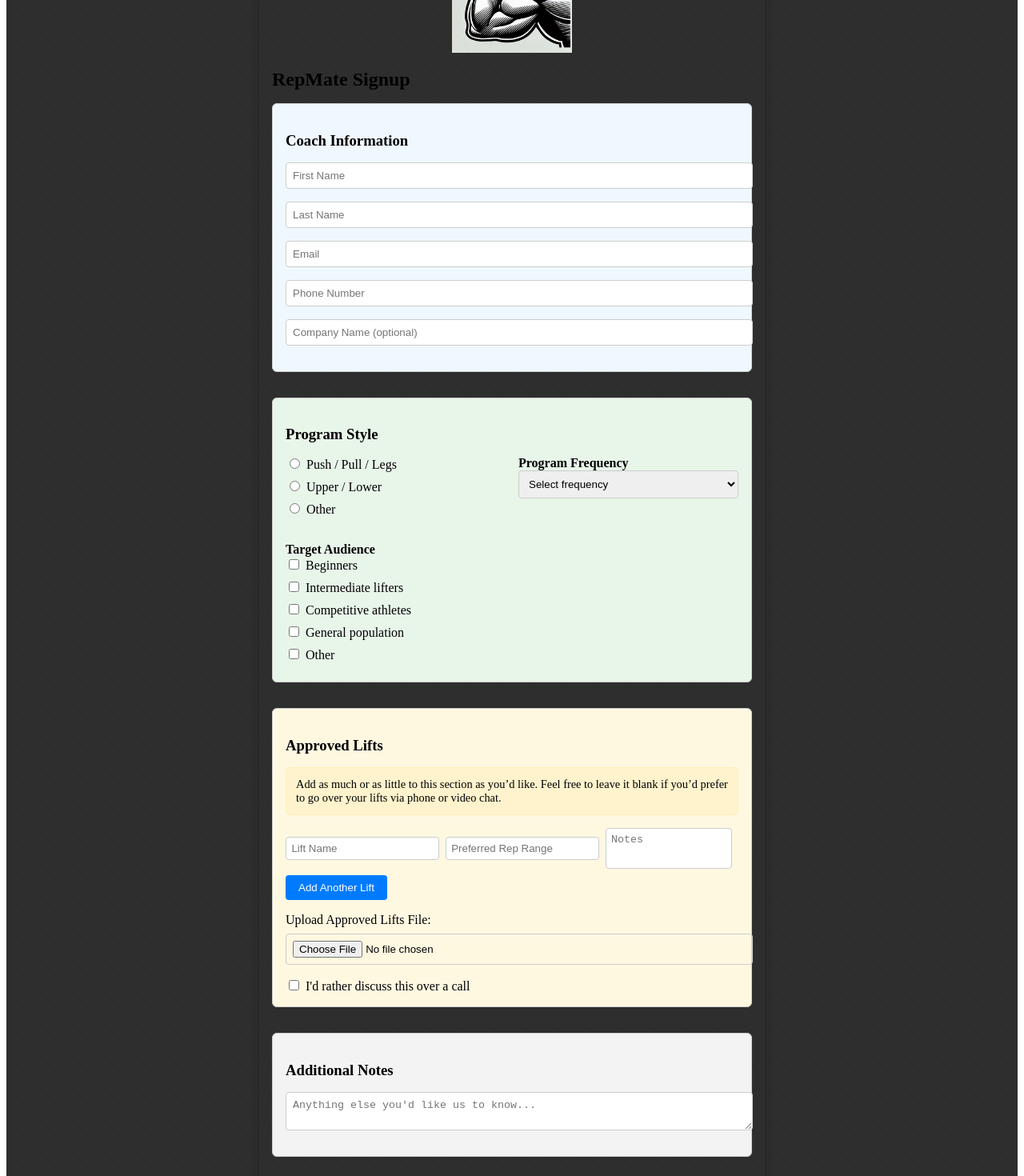
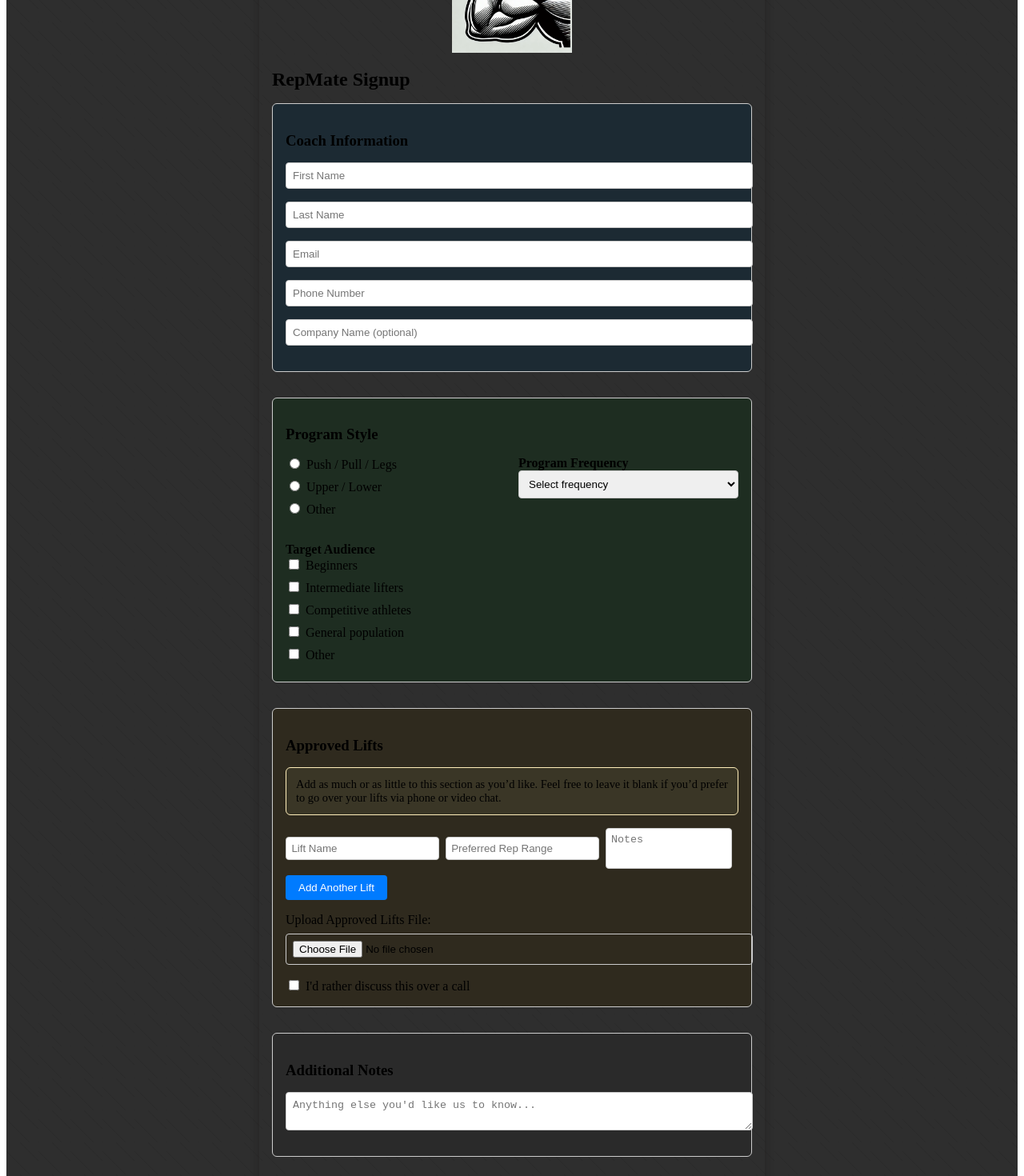
Before and after one commit to FroStatus/RepMate, a React (Create React App) app: page / in a window 1280 px wide. Shown: the part 140-1610 px from the top of the page at 80% size. Built offline with nearby package versions, Linux system fonts and the light colour scheme.

Commit message:
Color changes

```diff
--- a/src/App.js
+++ b/src/App.js
@@ -181,7 +181,7 @@
           padding: "1rem",
           border: "1px solid #ccc",
           borderRadius: "6px",
-          backgroundColor: "#f0f8ff",
+          backgroundColor: "#1c2a33",
         }}
       >
         <h3 style={{ fontWeight: "600", marginBottom: "1rem" }}>
@@ -230,7 +230,7 @@
           padding: "1rem",
           border: "1px solid #ccc",
           borderRadius: "6px",
-          backgroundColor: "#e8f5e9",
+          backgroundColor: "#1e2d21",
         }}
       >
         <h3 style={{ fontWeight: "600", marginBottom: "1rem" }}>
@@ -338,7 +338,7 @@
           padding: "1rem",
           border: "1px solid #ccc",
           borderRadius: "6px",
-          backgroundColor: "#fff8e1",
+          backgroundColor: "#2f2a1e",
         }}
       >
         <h3 style={{ fontWeight: "600", marginBottom: "1rem" }}>
@@ -348,7 +348,7 @@
           style={{
             marginBottom: "1rem",
             fontSize: "0.9rem",
-            backgroundColor: "#fff3cd",
+            backgroundColor: "#3a3626",
             padding: "0.75rem",
             borderRadius: "6px",
             border: "1px solid #ffeeba",
@@ -458,7 +458,7 @@
           padding: "1rem",
           border: "1px solid #ccc",
           borderRadius: "6px",
-          backgroundColor: "#f3f3f3",
+          backgroundColor: "#2a2a2a",
         }}
       >
         <h3 style={{ fontWeight: "600", marginBottom: "1rem" }}>
```
